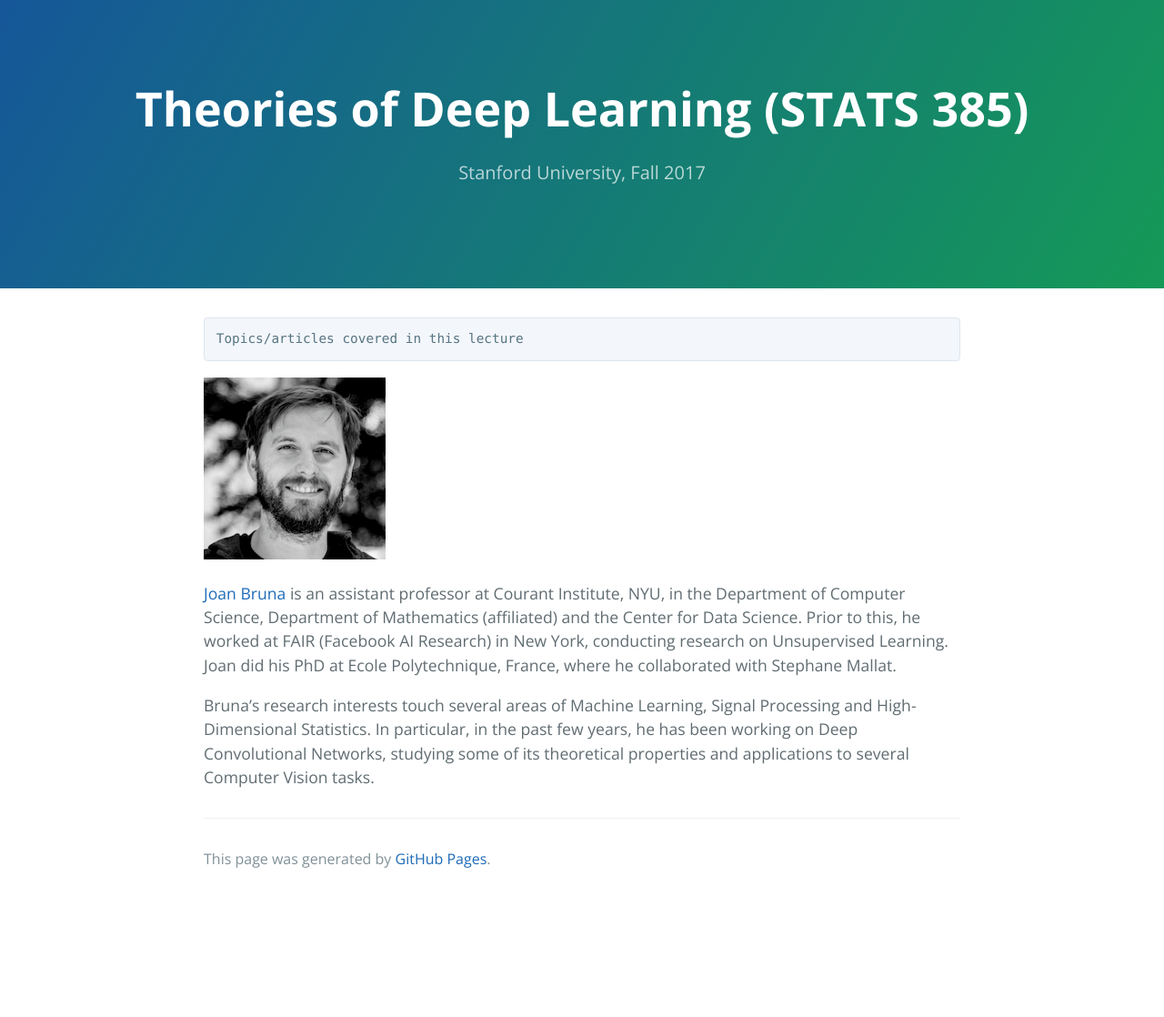
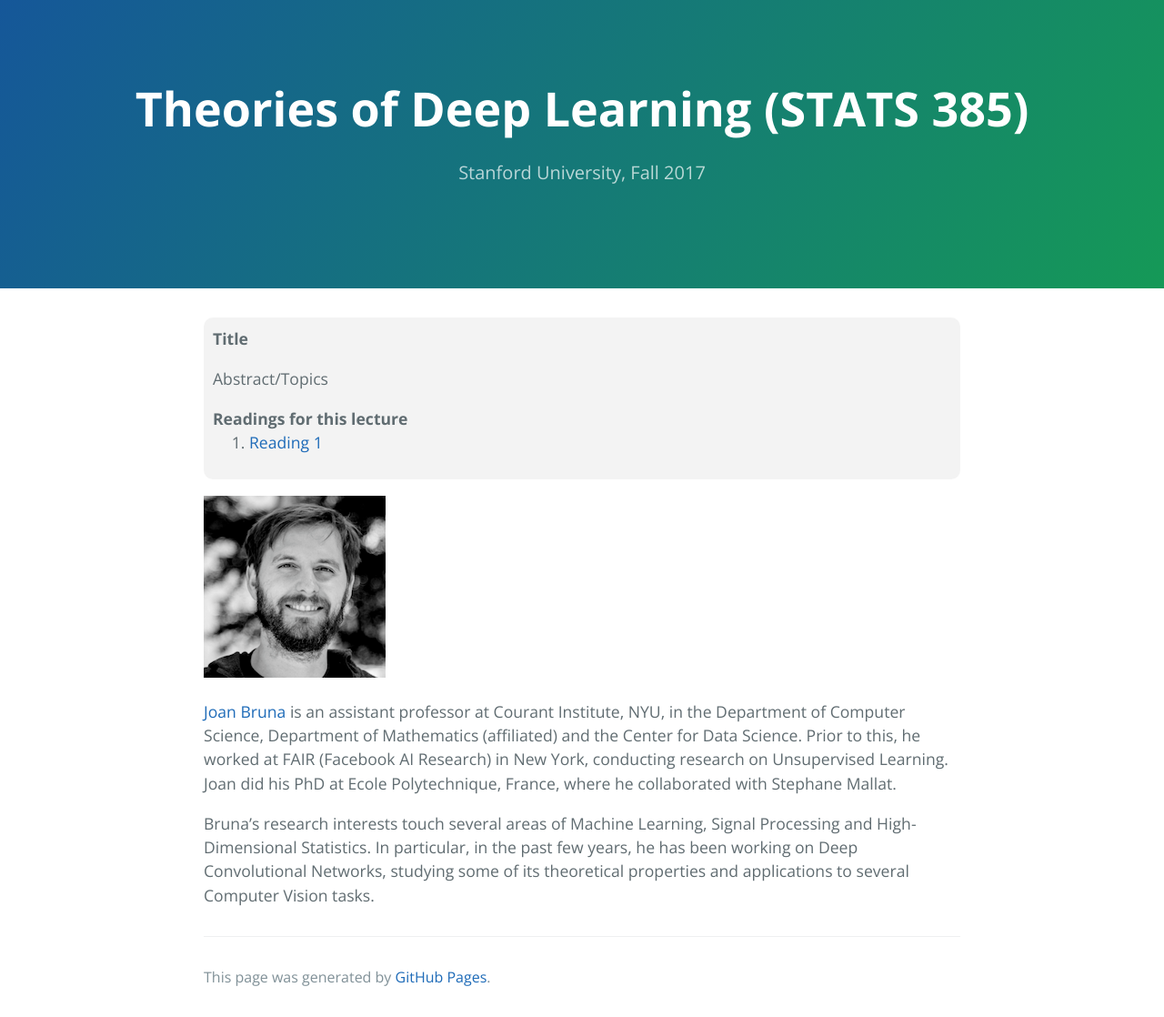
Before and after one commit to stats385/stats385.github.io, a Jekyll site: the page built from bruna_lecture.md, in a window 1280 px wide. Shown: the whole page at 91% size. Built offline with Jekyll 4.4.1, drawn with Linux system fonts in a browser that asks for light colours; our own code applies the rules of GitHub Pages for plain Markdown files; the repository's description, which GitHub fills in, is left out; before the commit the page ends 988 px from its top, so only the background shows below that.

Commit message:
updated abstracts

```diff
--- a/bruna_lecture.md
+++ b/bruna_lecture.md
@@ -1,6 +1,13 @@
-
-    Topics/articles covered in this lecture
-
+<div class="abstract">
+    <strong>Title</strong>
+    <p align="justify">Abstract/Topics</p>
+    <strong>Readings for this lecture</strong>
+    <ol>
+        <li>
+        <a href=""> Reading 1 </a>
+        </li>
+    </ol>
+    </div>
 
 
 ![Joan Bruna](/assets/img/bruna.png)
```
Also changed, not shown: index.md (+1 -1 lines), poggio_lecture.md (+10 -2 lines).
